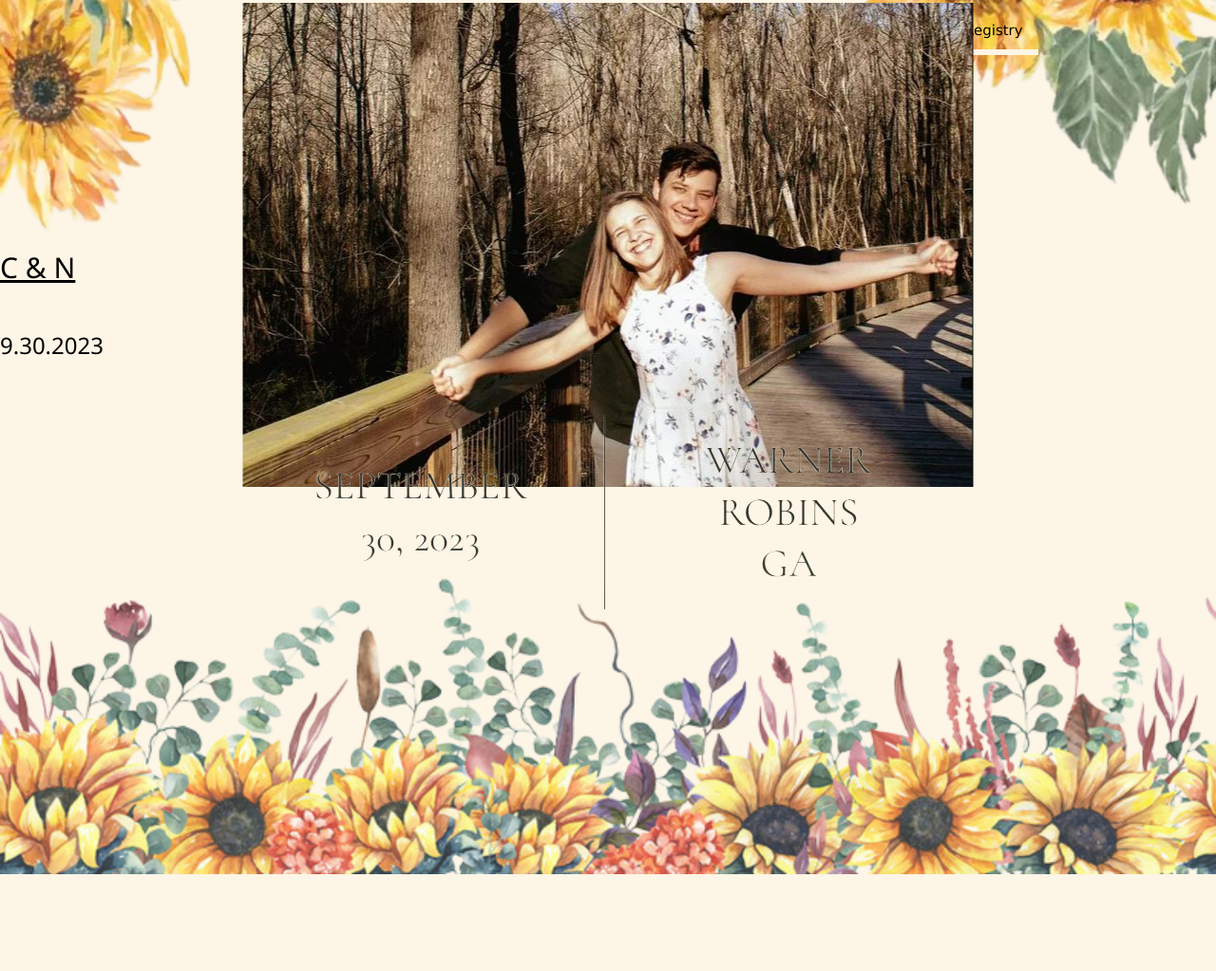
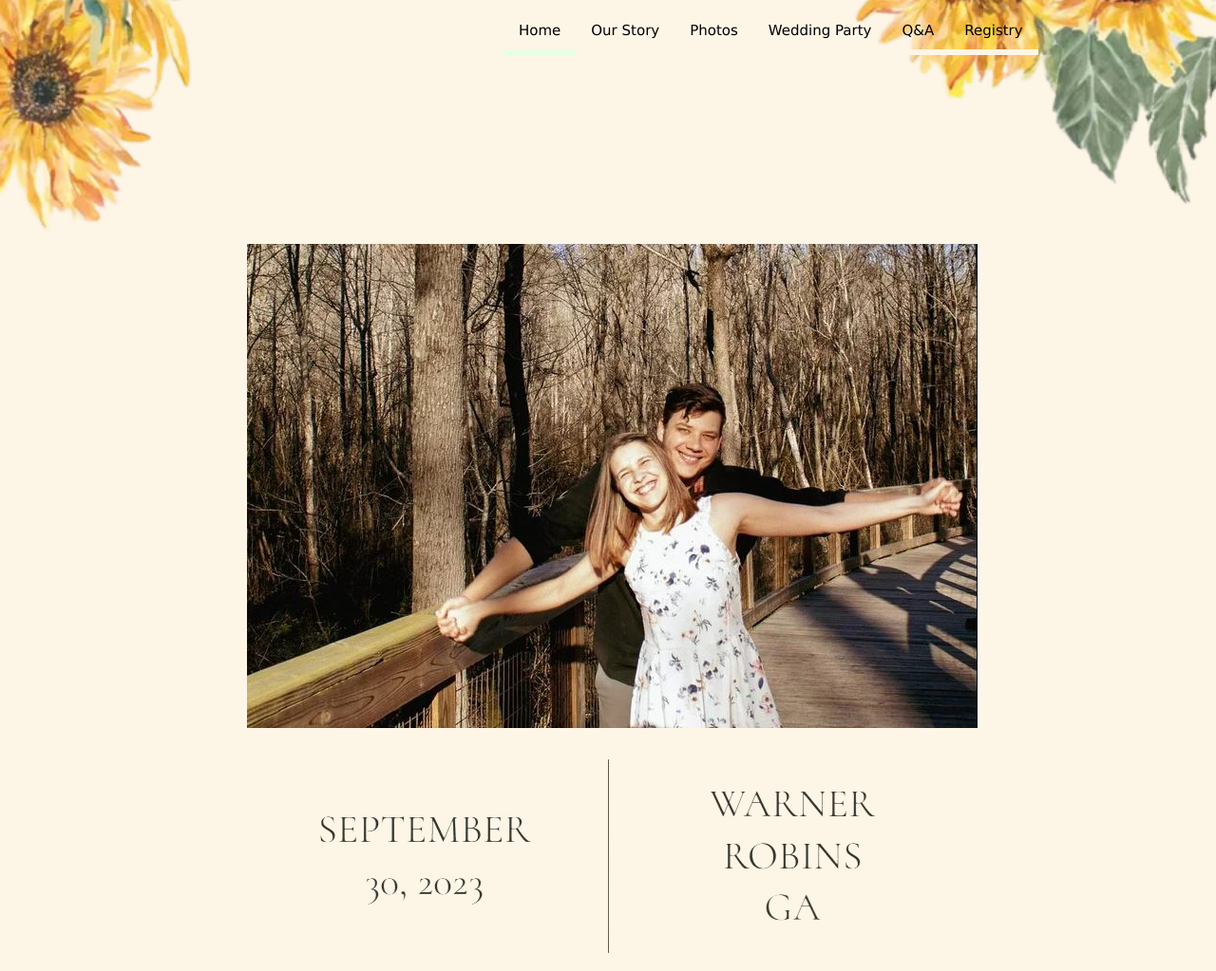
Before and after one commit to natalieq14/housersinthehouse, a plain HTML site: page home.html in a window 1280 px wide. Shown: the part 142-1165 px from the top of the page at 95% size. Before the commit the page ends 1063 px from the top, so only its background shows below. Drawn offline with nearby package versions, Linux system fonts and the light colour scheme.

Commit message:
fixed centered tables

```diff
--- a/home.html
+++ b/home.html
@@ -36,25 +36,36 @@
 
 
     <main>
-        <div class="w3-display-middle">
-            <img src="img/CN.JPG" alt="Natalie and Caleb holding hands on a bridge">
-        </div>
-        <div class="w3-display-bottommiddle">
-            <img src="img/line.png" alt="September 30, 2023 Warner Robins, GA">
-        </div>
+        <div class="w3-container">
 
-
+            <table class="w3-table w3-centered">
+              <tr>
+                <th><img class="w3-image" src="img/CN.JPG" alt="Natalie and Caleb holding hands on a bridge"></th>
+              </tr>
+              <tr>
+                <td><img class="w3-image" src="img/line.png" alt="September 30, 2023 Warner Robins, GA"></td>
+              </tr>
+              <tr>
+                <td> <img class="w3-image" src="img/ceremonyInfo.png" alt="ceremony details"></td>
+              </tr>
+            </table>
+          </div>
     </main>
 
 
     <footer>
-        <div class="footer-content">
-            <h2><a href="index.html">C & N</a></h2>
-            <br>
-            <h3>9.30.2023</h3>
-            <br>
+        <!-- //look at a previous project for help// -->
+        <div class="w3-container">
+
+            <table class="w3-table w3-centered">
+                <tr>
+            <th><img class="w3-image" src="img/nandc.png" alt="September 30, 2023 Warner Robins, GA"></th>
+                </tr>
+                <tr>
+                    <td><img class="full-width w3-image" src="img/footer.png" alt="Sunflowers and other flowers"></td>
+                </tr>
+            </table>
         </div>
-        <img class="full-width" src="img/footer.png" alt="Sunflowers and other flowers">
     </footer>
 
 
--- a/style.css
+++ b/style.css
@@ -33,10 +33,6 @@ nav {
   width: 100%;
   padding: 140px;
 }
-.vertical-line {
-  border-right: 2px solid black;
-  padding-right: 10px; /* Optional: Adding some space between the line and the text */
-}
 
 footer {
   position: relative;
```
Also changed, not shown: img/ceremonyInfo.png (added), img/nandc.png (added).
